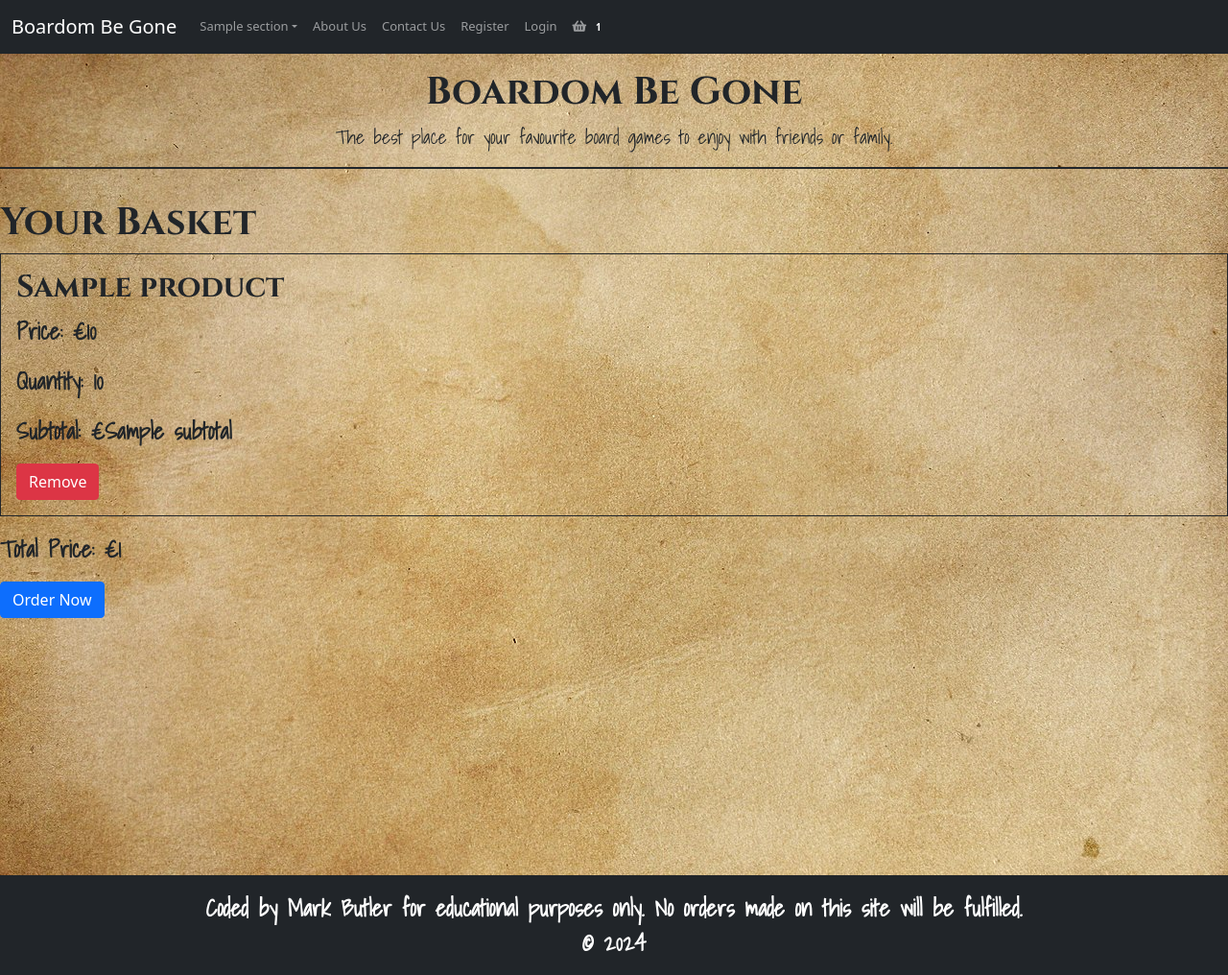
After one commit to Mbutler1991/boardom-be-gone, a Django app: template basket/templates/basket/basket.html in a window 1280 px wide. The commit adds this page. Shown: the whole page at 96% size. Run offline with Django 4.2, Linux system fonts and the light colour scheme; the template is opened without the code that fills it: most values are stand-ins (such as "Sample title", 1, 10 or a date in 2020).

Commit message:
added basket functionality with counter

```diff
--- a/about/templates/about/about.html
+++ b/about/templates/about/about.html
@@ -24,4 +24,4 @@
         </div>
     </div>
 
-    {% endblock %}
+{% endblock %}
--- /dev/null
+++ b/basket/templates/basket/basket.html
@@ -0,0 +1,23 @@
+{% extends "base.html" %}
+
+{% block content %}
+
+{% load static %}
+
+<h1>Your Basket</h1>
+{% for item in basket.items.all %}
+<div class="border border-dark p-3 mb-3">
+    <h2>{{ item.product.name }}</h2>
+    <p>Price: €{{ item.product.price }}</p>
+    <p>Quantity: {{ item.quantity }}</p>
+    <p>Subtotal: €{{ item.subtotal }}</p>
+    <form method="post" action="{% url 'remove_from_basket' basketitem_id=item.id %}">
+        {% csrf_token %}
+        <button class="btn btn-danger" type="submit">Remove</button>
+    </form>
+</div>
+{% endfor %}
+<p>Total Price: €{{ basket.total_price }}</p>
+<a href="#" class="btn btn-primary">Order Now</a>
+
+{% endblock %}
--- a/boardom_be_gone/settings.py
+++ b/boardom_be_gone/settings.py
@@ -54,6 +54,7 @@ INSTALLED_APPS = [
     'contact',
     'products',
     'saved',
+    'basket',
 ]
 
 SITE_ID = 1
--- a/boardom_be_gone/urls.py
+++ b/boardom_be_gone/urls.py
@@ -22,6 +22,7 @@ urlpatterns = [
     path("about/", include("about.urls"), name="about-urls"),
     path("accounts/", include("allauth.urls")),
     path('admin/', admin.site.urls),
+    path("basket/", include("basket.urls"), name="basket-urls"),
     path("contact/", include("contact.urls"), name="contact-urls"),
     path('product/<int:product_id>/', views.product_detail, name='product_detail'),
     path('product/create/', views.product_create, name='product_create'),
--- a/saved/templates/saved/saved.html
+++ b/saved/templates/saved/saved.html
@@ -20,7 +20,7 @@
                     <p>{{ item.product.description }}</p>
 
 
-                    <form method="post">
+                    <form method="post" action="{% url 'add_to_basket' product_id=item.product.id %}">
                         {% csrf_token %}
                         <button class="btn btn-primary btn-block" type="submit">Add to Basket</button>
                     </form>
--- a/templates/base.html
+++ b/templates/base.html
@@ -101,8 +101,14 @@
                     </li>
                     {% endif %}
                     {% if user.is_authenticated and user.is_staff %}
-                    <li class="nav-item"><a class="nav-link" aria-current="page" href="{% url 'product_create' %}">Create Product</a></li>
+                    <li class="nav-item"><a class="nav-link" aria-current="page"
+                            href="{% url 'product_create' %}">Create Product</a></li>
                     {% endif %}
+                    <li class="nav-item">
+                        <a class="nav-link" href="{% url 'view_basket' %}">
+                            <i class="fa fa-shopping-basket" aria-hidden="true"></i> {% if basket_count > 0 %} <span class="badge badge-pill badge-primary">{{ basket_count }}</span> {% endif %}
+                        </a>
+                    </li>
                 </ul>
             </div>
         </div>
--- a/templates/product_detail.html
+++ b/templates/product_detail.html
@@ -16,7 +16,10 @@
             <p>Rating: {{ product.rating }} <i data-star="{{ product.rating }}"></i></p>
             <p>{{ product.description }}</p>
             {% if product.in_stock %}
-            <a href="#" class="btn btn-primary">Add to Basket</a>
+            <form method="post" action="{% url 'add_to_basket' product_id=product.id %}">
+                {% csrf_token %}
+                <button class="btn btn-primary btn-block" type="submit">Add to Basket</button>
+            </form>
             {% else %}
             <p class="text-danger">Sorry, this item is currently out of stock.</p>
             {% endif %}
```
Also changed, not shown: basket/urls.py (added, +8 -0 lines), basket/views.py (+8 -4 lines), basket/migrations/0001_initial.py (added).
